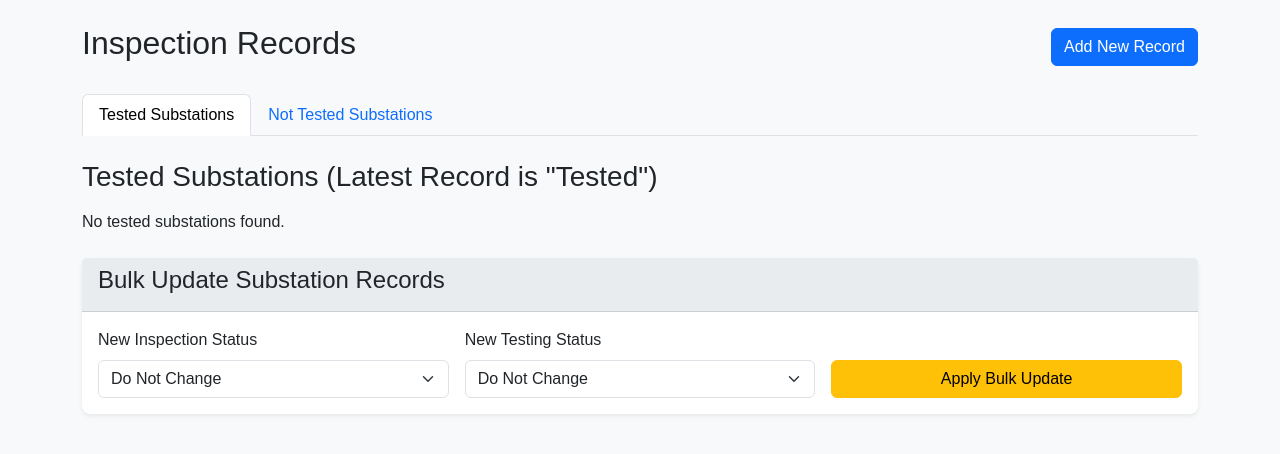
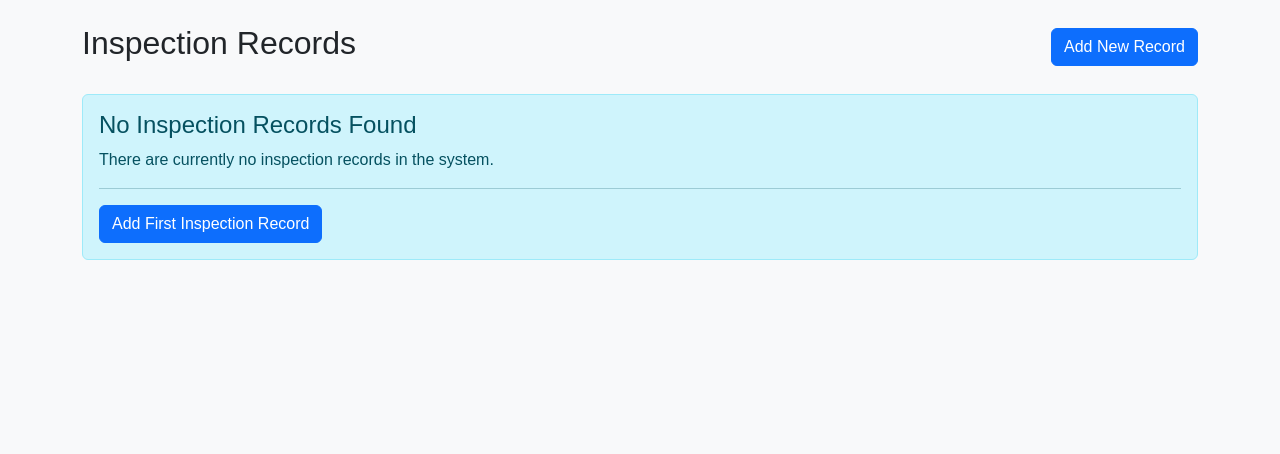
Before and after one commit to hamzan95/fire-fighting-reliability, a Flask app: page /inspections in a window 1280 px wide. Shown: the part 56-510 px from the top of the page. Run offline with Flask 3, Linux system fonts and the light colour scheme; a user stored in the database is signed in; some libraries are stand-ins or nearby versions.

Commit message:
Update inspections.html

```diff
--- a/src/templates/inspections.html
+++ b/src/templates/inspections.html
@@ -8,194 +8,197 @@
     <a href="{{ url_for("main.add_inspection") }}" class="btn btn-primary">Add New Record</a>
 </div>
 
-<ul class="nav nav-tabs" id="inspectionTabs" role="tablist">
-    <li class="nav-item" role="presentation">
-        <button class="nav-link active" id="tested-tab" data-bs-toggle="tab" data-bs-target="#tested" type="button" role="tab" aria-controls="tested" aria-selected="true">Tested Substations</button>
-    </li>
-    <li class="nav-item" role="presentation">
-        <button class="nav-link" id="not-tested-tab" data-bs-toggle="tab" data-bs-target="#not-tested" type="button" role="tab" aria-controls="not-tested" aria-selected="false">Not Tested Substations</button>
-    </li>
-</ul>
+{% if grouped_inspections %}
+    {% for substation_name, year_months in grouped_inspections.items() %}
+    <div class="card mb-4">
+        <div class="card-header bg-primary text-white">
+            <h4 class="mb-0">{{ substation_name }}</h4>
+        </div>
+        <div class="card-body">
+            {% for year_month, inspections in year_months.items() %}
+            <div class="mb-4">
+                <h5 class="text-secondary border-bottom pb-2">
+                    <i class="fas fa-calendar-alt me-2"></i>
+                    {{ year_month | replace("-", " - ") }}
+                    <span class="badge bg-info ms-2">{{ inspections|length }} record(s)</span>
+                </h5>
 
-<div class="tab-content" id="inspectionTabsContent">
-    {# Tested Substations Table #}
-    <div class="tab-pane fade show active" id="tested" role="tabpanel" aria-labelledby="tested-tab">
-        <h3 class="mt-4">Tested Substations (Latest Record is "Tested")</h3>
-        {% if tested_substations %}
-        <table class="table table-striped table-hover">
-            <thead>
+                <div class="table-responsive">
+                    <table class="table table-sm table-striped">
+                        <thead class="table-light">
                             <tr>
-                    <th><input type="checkbox" id="selectAllTested"></th>
-                    <th>Substation</th>
-                    <th>Latest Insp. Date</th>
-                    <th>Insp. Status</th>
+                                <th>Inspection Date</th>
+                                <th>Testing Date</th>
+                                <th>Inspection Status</th>
                                 <th>Testing Status</th>
                                 <th>Notes</th>
                                 <th>Recorded By</th>
+                                <th>Date Added</th>
                             </tr>
                         </thead>
                         <tbody>
-                {% for substation in tested_substations %}
+                            {% for inspection in inspections %}
                             <tr>
-                    <td><input type="checkbox" class="substation-checkbox" value="{{ substation.id }}"></td>
-                    <td>{{ substation.name }}</td>
-                    <td>{{ substation.latest_inspection_date }}</td>
                                 <td>
-                        {% if substation.inspection_status == "Inspected" %}
-                            Inspected
+                                    <span class="badge bg-success">
+                                        {{ inspection.inspection_date.strftime("%Y-%m-%d") }}
+                                    </span>
+                                </td>
+                                <td>
+                                    {% if inspection.testing_date %}
+                                        <span class="badge bg-warning text-dark">
+                                            {{ inspection.testing_date.strftime("%Y-%m-%d") }}
+                                        </span>
                                     {% else %}
-                            Not Inspected
+                                        <span class="text-muted">N/A</span>
                                     {% endif %}
                                 </td>
                                 <td>
-                        {% if substation.testing_status == "Tested" %}
-                            Tested
+                                    {% if inspection.inspection_status == "Inspected" %}
+                                        <span class="badge bg-success">{{ inspection.inspection_status }}</span>
                                     {% else %}
-                            Not Tested
+                                        <span class="badge bg-danger">{{ inspection.inspection_status }}</span>
                                     {% endif %}
                                 </td>
-                    <td>{{ substation.notes }}</td>
-                    <td>{{ substation.user_recorded }}</td>
+                                <td>
+                                    {% if inspection.testing_status == "Tested" %}
+                                        <span class="badge bg-success">{{ inspection.testing_status }}</span>
+                                    {% elif inspection.testing_status == "Not Tested" %}
+                                        <span class="badge bg-danger">{{ inspection.testing_status }}</span>
+                                    {% else %}
+                                        <span class="text-muted">N/A</span>
+                                    {% endif %}
+                                </td>
+                                <td>
+                                    {% if inspection.notes %}
+                                        <span class="text-truncate d-inline-block" style="max-width: 200px;" title="{{ inspection.notes }}">
+                                            {{ inspection.notes }}
+                                        </span>
+                                    {% else %}
+                                        <span class="text-muted">No notes</span>
+                                    {% endif %}
+                                </td>
+                                <td>
+                                    {% if inspection.user %}
+                                        <span class="badge bg-secondary">{{ inspection.user.username }}</span>
+                                    {% else %}
+                                        <span class="text-muted">N/A</span>
+                                    {% endif %}
+                                </td>
+                                <td>
+                                    <small class="text-muted">
+                                        {{ inspection.created_at.strftime("%Y-%m-%d %H:%M") }}
+                                    </small>
+                                </td>
                             </tr>
                             {% endfor %}
                         </tbody>
                     </table>
-        {% else %}
-        <p class="mt-3">No tested substations found.</p>
-        {% endif %}
-    </div>
-
-    {# Not Tested Substations Table #}
-    <div class="tab-pane fade" id="not-tested" role="tabpanel" aria-labelledby="not-tested-tab">
-        <h3 class="mt-4">Not Tested Substations (Latest Record is NOT "Tested")</h3>
-        {% if not_tested_substations %}
-        <table class="table table-striped table-hover">
-            <thead>
-                <tr>
-                    <th><input type="checkbox" id="selectAllNotTested"></th>
-                    <th>Substation</th>
-                    <th>Latest Insp. Date</th>
-                    <th>Insp. Status</th>
-                    <th>Testing Status</th>
-                    <th>Notes</th>
-                    <th>Recorded By</th>
-                </tr>
-            </thead>
-            <tbody>
-                {% for substation in not_tested_substations %}
-                <tr>
-                    <td><input type="checkbox" class="substation-checkbox" value="{{ substation.id }}"></td>
-                    <td>{{ substation.name }}</td>
-                    <td>{{ substation.latest_inspection_date }}</td>
-                    <td>
-                        {% if substation.inspection_status == "Inspected" %}
-                            Inspected
-                        {% else %}
-                            Not Inspected
-                        {% endif %}
-                    </td>
-                    <td>
-                        {% if substation.testing_status == "Tested" %}
-                            Tested
-                        {% else %}
-                            Not Tested
-                        {% endif %}
-                    </td>
-                    <td>{{ substation.notes }}</td>
-                    <td>{{ substation.user_recorded }}</td>
-                </tr>
-                {% endfor %}
-            </tbody>
-        </table>
-        {% else %}
-        <p class="mt-3">No not tested substations found.</p>
-        {% endif %}
                 </div>
             </div>
+            {% endfor %}
+        </div>
+    </div>
+    {% endfor %}
+{% else %}
+    <div class="alert alert-info" role="alert">
+        <h4 class="alert-heading">No Inspection Records Found</h4>
+        <p>There are currently no inspection records in the system.</p>
+        <hr>
+        <p class="mb-0">
+            <a href="{{ url_for("main.add_inspection") }}" class="btn btn-primary">Add First Inspection Record</a>
+        </p>
+    </div>
+{% endif %}
 
-{# Bulk Update Form #}
-<div class="card mt-4 mb-4">
-    <div class="card-header">
-        <h4>Bulk Update Substation Records</h4>
+<!-- Summary Statistics -->
+{% if grouped_inspections %}
+<div class="row mt-5">
+    <div class="col-md-12">
+        <div class="card">
+            <div class="card-header bg-light">
+                <h5 class="mb-0">Summary Statistics</h5>
             </div>
             <div class="card-body">
-        <form id="bulkUpdateForm" method="POST" action="{{ url_for('main.bulk_update_inspections') }}">
-            <input type="hidden" name="selected_substation_ids" id="selectedSubstationIds">
-
-            <div class="row g-3 align-items-end">
-                <div class="col-md-4">
-                    <label for="bulk_inspection_status" class="form-label">New Inspection Status</label>
-                    <select class="form-select" id="bulk_inspection_status" name="new_inspection_status">
-                        <option value="">Do Not Change</option>
-                        <option value="Inspected">Inspected</option>
-                        <option value="Not Inspected">Not Inspected</option>
-                    </select>
-                </div>
-                <div class="col-md-4">
-                    <label for="bulk_testing_status" class="form-label">New Testing Status</label>
-                    <select class="form-select" id="bulk_testing_status" name="new_testing_status">
-                        <option value="">Do Not Change</option>
-                        <option value="Tested">Tested</option>
-                        <option value="Not Tested">Not Tested</option>
-                    </select>
-                </div>
-                <div class="col-md-4">
-                    <button type="submit" class="btn btn-warning w-100" id="applyBulkUpdate">Apply Bulk Update</button>
+                <div class="row">
+                    <div class="col-md-3">
+                        <div class="text-center">
+                            <h4 class="text-primary">{{ grouped_inspections.keys()|length }}</h4>
+                            <p class="text-muted">Substations with Records</p>
                         </div>
                     </div>
-        </form>
+                    <div class="col-md-3">
+                        <div class="text-center">
+                            <h4 class="text-success">
+                                {% set total_records = 0 %}
+                                {% for substation_name, year_months in grouped_inspections.items() %}
+                                    {% for year_month, inspections in year_months.items() %}
+                                        {% set total_records = total_records + inspections|length %}
+                                    {% endfor %}
+                                {% endfor %}
+                                {{ total_records }}
+                            </h4>
+                            <p class="text-muted">Total Records</p>
                         </div>
                     </div>
-
+                    <div class="col-md-3">
+                        <div class="text-center">
+                            <h4 class="text-info">
+                                {% set unique_months = [] %}
+                                {% for substation_name, year_months in grouped_inspections.items() %}
+                                    {% for year_month in year_months.keys() %}
+                                        {% if year_month not in unique_months %}
+                                            {% set _ = unique_months.append(year_month) %}
+                                        {% endif %}
+                                    {% endfor %}
+                                {% endfor %}
+                                {{ unique_months|length }}
+                            </h4>
+                            <p class="text-muted">Unique Months</p>
+                        </div>
+                    </div>
+                    <div class="col-md-3">
+                        <div class="text-center">
+                            <h4 class="text-warning">
+                                {% set current_month = moment().format("YYYY-MM") %}
+                                {% set current_month_records = 0 %}
+                                {% for substation_name, year_months in grouped_inspections.items() %}
+                                    {% if current_month in year_months %}
+                                        {% set current_month_records = current_month_records + year_months[current_month]|length %}
+                                    {% endif %}
+                                {% endfor %}
+                                {{ current_month_records }}
+                            </h4>
+                            <p class="text-muted">This Month's Records</p>
+                        </div>
+                    </div>
+                </div>
+            </div>
+        </div>
+    </div>
+</div>
+{% endif %}
 {% endblock %}
 
 {% block scripts %}
-{{ super() }}
 <script>
-    $(document).ready(function() {
-        // Handle "Select All" checkbox for Tested Substations
-        $('#selectAllTested').on('change', function() {
-            $('#tested .substation-checkbox').prop('checked', $(this).prop('checked'));
+    // Add some interactivity for better user experience
+    document.addEventListener('DOMContentLoaded', function() {
+        // Add tooltips to truncated notes
+        var tooltipTriggerList = [].slice.call(document.querySelectorAll('[title]'));
+        var tooltipList = tooltipTriggerList.map(function (tooltipTriggerEl) {
+            return new bootstrap.Tooltip(tooltipTriggerEl);
         });
 
-        // Handle "Select All" checkbox for Not Tested Substations
-        $('#selectAllNotTested').on('change', function() {
-            $('#not-tested .substation-checkbox').prop('checked', $(this).prop('checked'));
+        // Add smooth scrolling for better navigation
+        document.querySelectorAll('a[href^="#"]').forEach(anchor => {
+            anchor.addEventListener('click', function (e) {
+                e.preventDefault();
+                document.querySelector(this.getAttribute('href')).scrollIntoView({
+                    behavior: 'smooth'
                 });
-
-        // Event listener for the bulk update button
-        $('#applyBulkUpdate').on('click', function(e) {
-            e.preventDefault(); // Prevent default form submission
-
-            var selectedIds = [];
-            $('.substation-checkbox:checked').each(function() {
-                selectedIds.push($(this).val());
             });
-
-            if (selectedIds.length === 0) {
-                alert('Please select at least one substation for bulk update.');
-                return;
-            }
-
-            // Set the selected IDs to the hidden input
-            $('#selectedSubstationIds').val(selectedIds.join(','));
-
-            // Confirm with the user
-            if (confirm('Are you sure you want to update ' + selectedIds.length + ' selected substation records?')) {
-                $('#bulkUpdateForm').submit(); // Submit the form
-            }
         });
-
-        // Initialize Bootstrap tabs manually if they don't auto-activate
-        var triggerTabList = [].slice.call(document.querySelectorAll('#inspectionTabs button'))
-        triggerTabList.forEach(function (triggerEl) {
-            var tabTrigger = new bootstrap.Tab(triggerEl)
-
-            triggerEl.addEventListener('click', function (event) {
-                event.preventDefault()
-                tabTrigger.show()
-            })
-        })
     });
 </script>
 {% endblock %}
```
Lines whose indentation alone changed are shown as unchanged.
